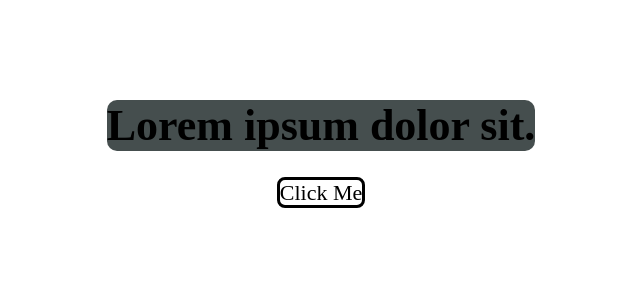
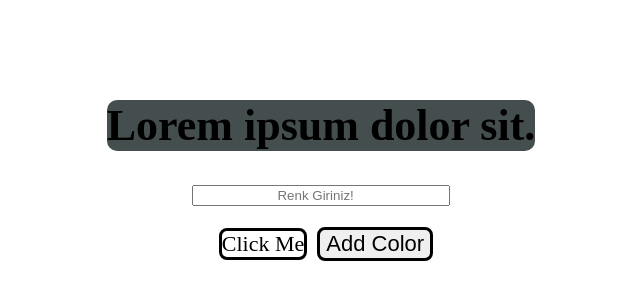
Before and after one commit to mkursaterbek/jscolorchanger, a plain HTML site: page index.html in a window 1280 px wide. Shown: the part 228-528 px from the top of the page, without its empty margins (319-959 px from the left). Drawn offline with Linux system fonts and the light colour scheme.

Commit message:
add button

```diff
--- a/index.html
+++ b/index.html
@@ -9,7 +9,15 @@
   </head>
   <body>
     <div><h1 id="info" class="infoStyle">Lorem ipsum dolor sit.</h1></div>
-    <div><p id="click" class="clickStyle">Click Me</p></div>
+    <div>
+      <input
+        type="text"
+        class="textbox"
+        id="textbox"
+        placeholder="                      Renk Giriniz!                      "
+      />
+    </div>
+    <div id="buttons"><p id="click" class="clickStyle">Click Me</p></div>
     <script src="/script.js"></script>
   </body>
 </html>
--- a/script.js
+++ b/script.js
@@ -1,20 +1,24 @@
-let colors = [
-  "red",
-  "green",
-  "blue",
-  "yellow",
-  "grey",
-  "pink",
-  "purple",
-  "aqua",
-];
+let colors = [];
 
 const click = document.querySelector("#click");
 const info = document.querySelector("#info");
+const buttons = document.querySelector("#buttons");
+const btn = document.createElement("button");
+buttons.appendChild(btn);
+btn.innerHTML = "Add Color";
+btn.classList.add("clickStyle");
 
 click.addEventListener("click", function () {
   const random = Math.floor(Math.random() * colors.length);
-  //   info.innerHTML = "background-color:" + colors[random];
   document.body.style.backgroundColor = colors[random];
   info.textContent = "Background-Color: " + colors[random].toUpperCase();
 });
+
+btn.addEventListener("click", function addColor() {
+  const textbox = document.querySelector("#textbox");
+  if (textbox.value != "") {
+    colors.push(textbox.value);
+    textbox.value = "";
+  }
+  console.log(colors);
+});
--- a/style.css
+++ b/style.css
@@ -11,8 +11,14 @@ body {
 }
 
 .clickStyle {
-  display: inline;
+  display: inline-block;
   cursor: pointer;
   border: solid;
   border-radius: 8px;
+  font-size: 22px;
+  margin-left: 10px;
 }
+
+.textbox {
+  width: 250px;
+}
```
